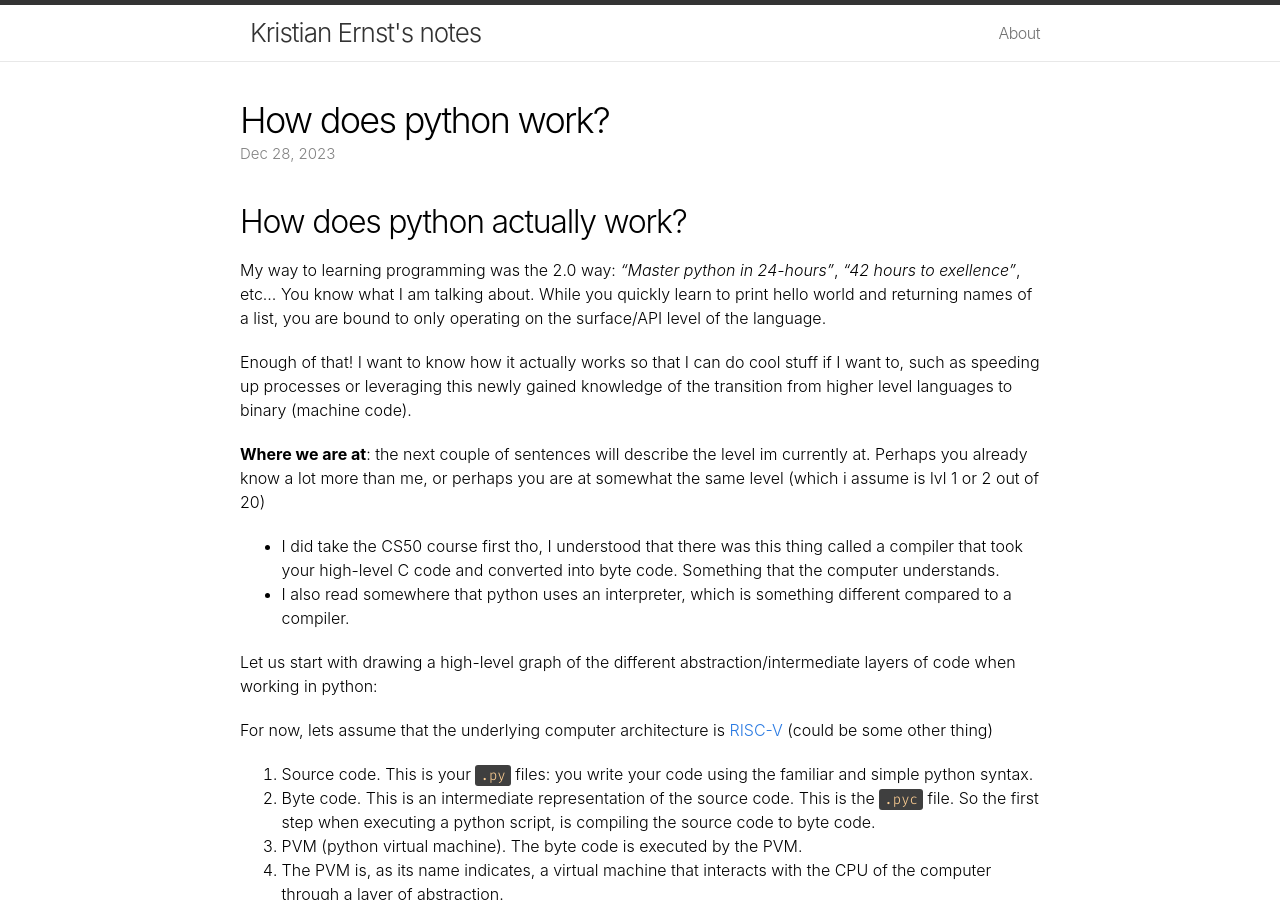
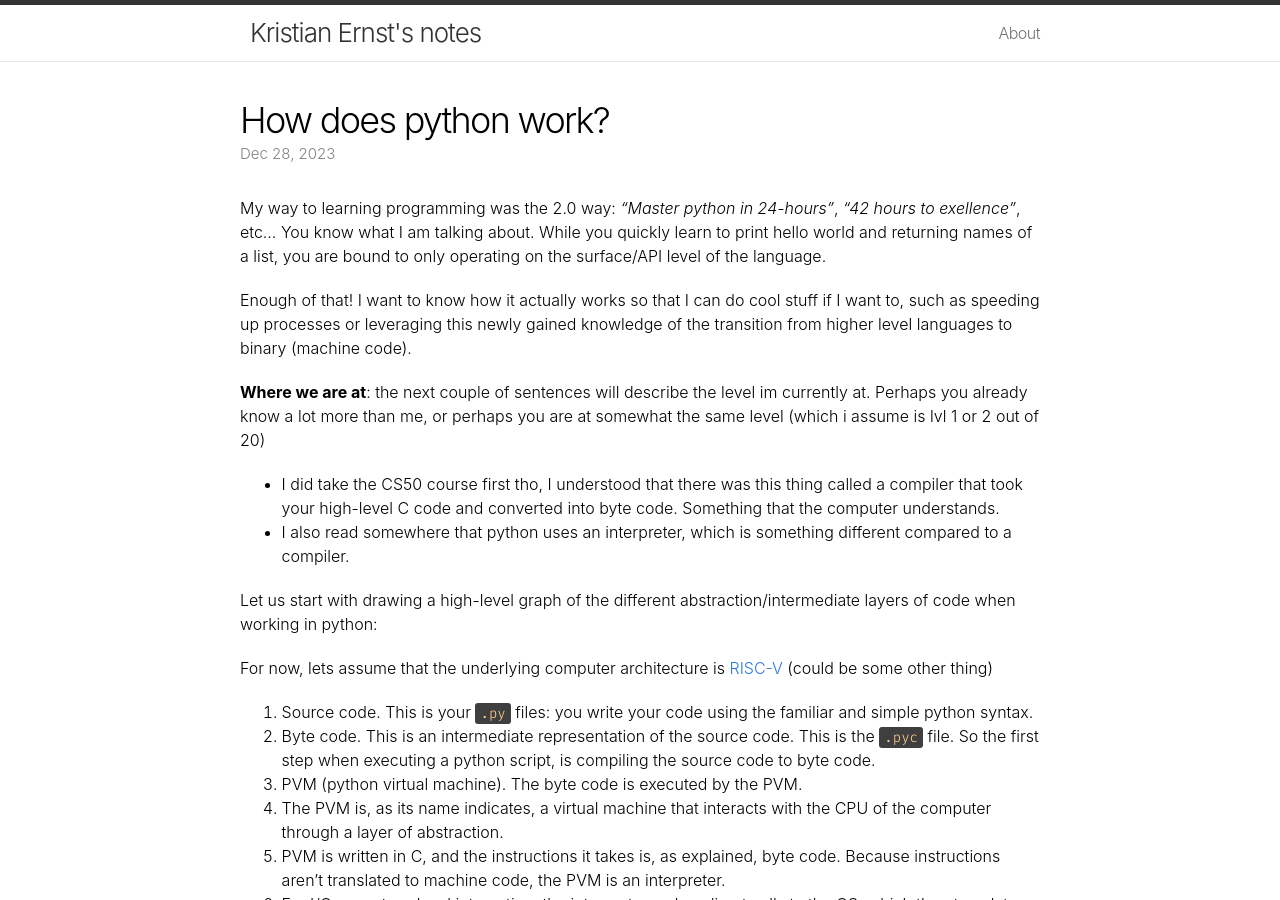
Before and after one commit to kristianernst/kristianernst.github.io, a Jekyll site: the page built from _posts/2023-12-28-python.markdown, in a window 1280 px wide and 900 px high. Built offline with Jekyll 4.4.1, drawn with Linux system fonts in a browser that asks for light colours.

Commit message:
python post

```diff
--- a/_posts/2023-12-28-python.markdown
+++ b/_posts/2023-12-28-python.markdown
@@ -7,8 +7,6 @@ date:   2023-12-28 22:00:00
 category: "Compute"
 mathjax: true
 ---
-
-## How does python actually work?
 
 My way to learning programming was the 2.0 way: *"Master python in 24-hours"*, *"42 hours to exellence"*, etc... You know what I am talking about. While you quickly learn to print hello world and returning names of a list, you are bound to only operating on the surface/API level of the language.
 
```
